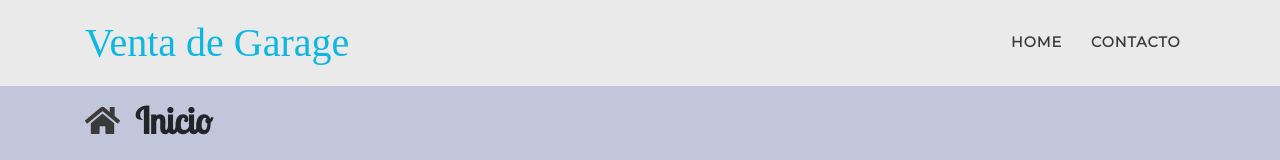
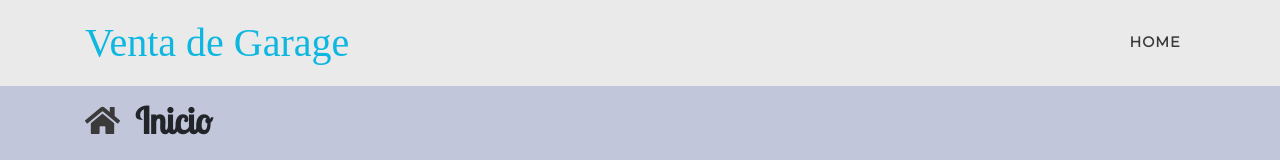
Before and after one commit to MayaUribe/sales-app, a React (Create React App) app: page / in a window 1280 px wide. Shown: the top 160 px of the page. Built offline with nearby package versions, Linux system fonts and the light colour scheme; a small style sheet from the web is missing; a web font is replaced by a local one.

Commit message:
Removing contact page.

```diff
--- a/src/components/headerMenu.js
+++ b/src/components/headerMenu.js
@@ -10,9 +10,6 @@ class HeaderMenu extends Component {
       <ul className="navbar-nav ml-auto">
         <li className="nav-item">
           <Link className="nav-link js-scroll-trigger" to='/'>Home</Link>
-        </li>
-        <li className="nav-item">
-          <Link className="nav-link js-scroll-trigger" to="/contacto">Contacto</Link>
         </li>
       </ul>
     );
```
Also changed, not shown: src/pages/home/index.js (+0 -9 lines).
